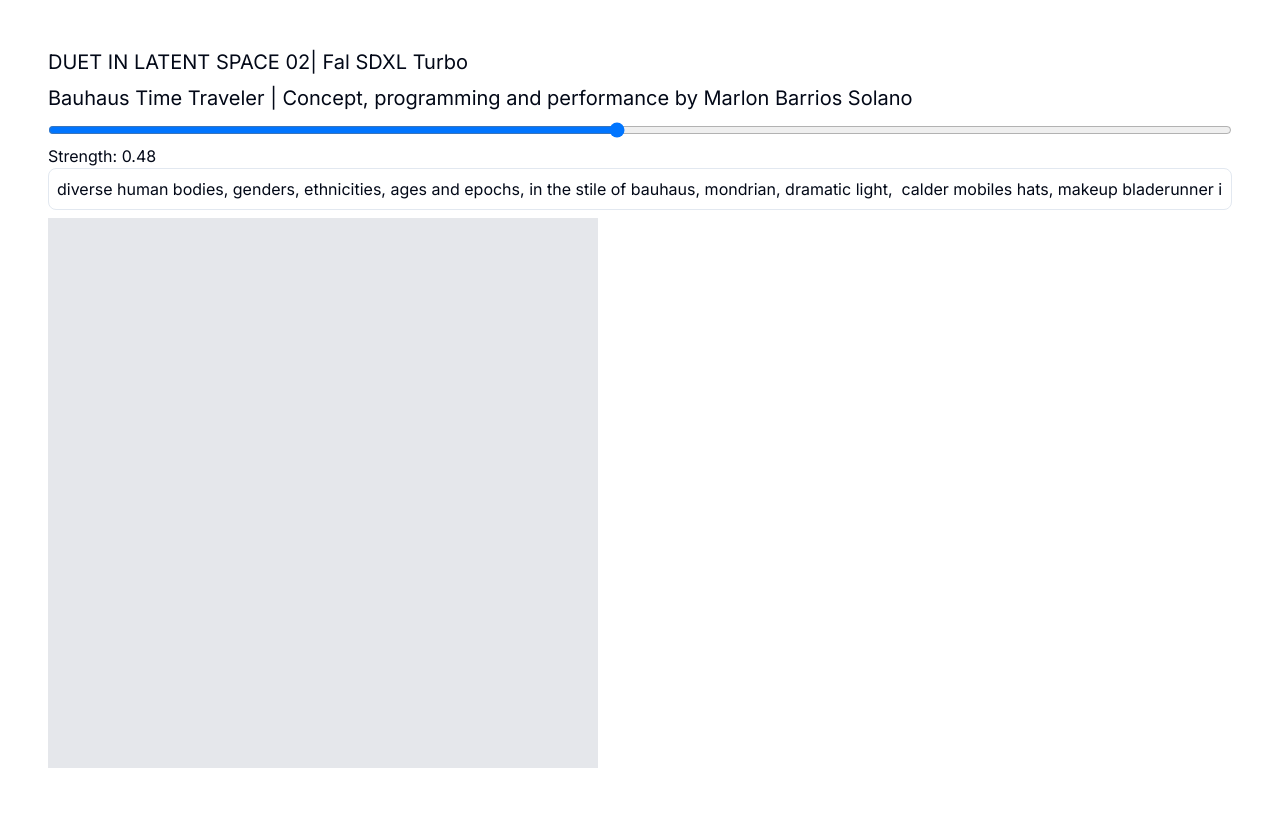
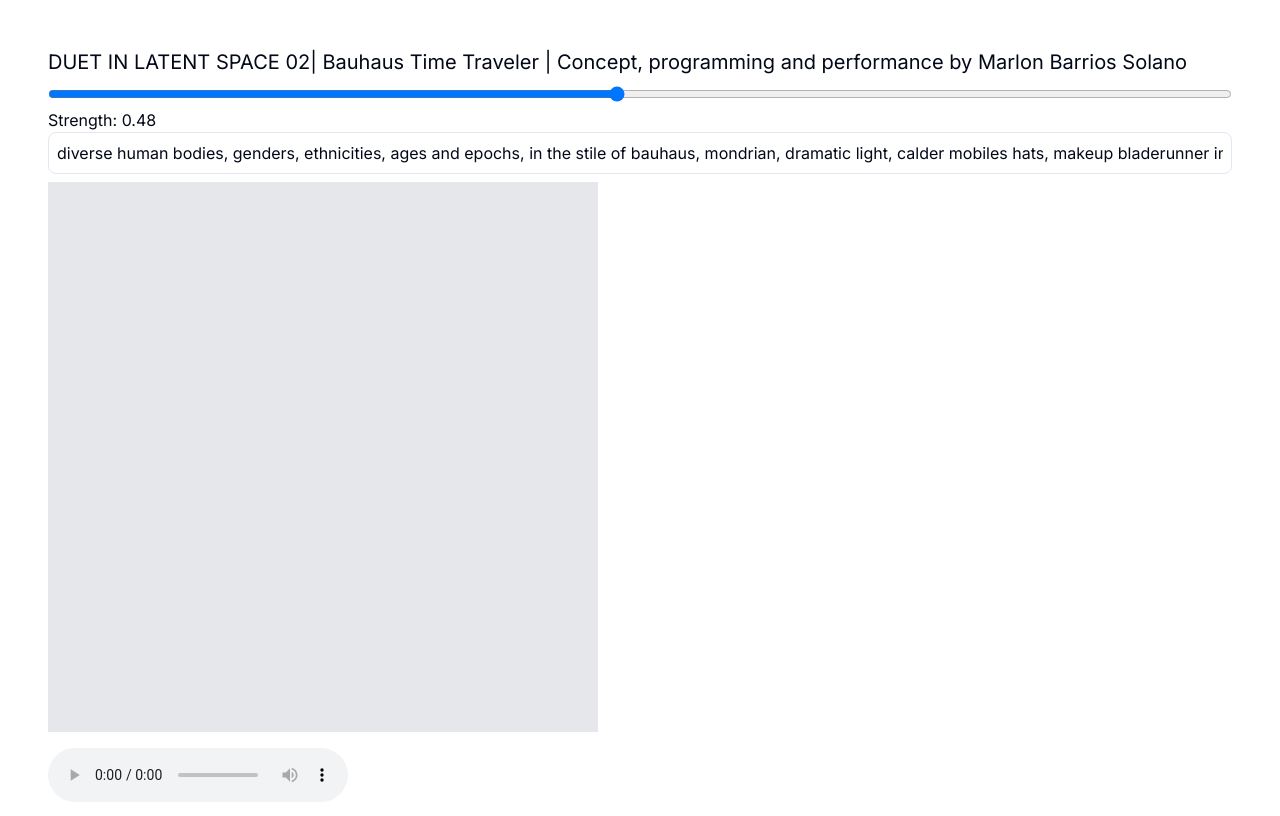
Before and after one commit to marlonbarrios/bauhaus-time-traveler, a Next.js app: page / in a window 1280 px wide. Built offline with nearby package versions, Linux system fonts and the light colour scheme; no server answers; what @fal-ai/serverless-client would draw is missing.

Commit message:
tima traveler bauhaus

```diff
--- a/app/page.tsx
+++ b/app/page.tsx
@@ -1,5 +1,4 @@
-
-'use client'
+'use client';
 import { useState, useEffect, useRef, useCallback } from 'react';
 import Webcam from 'react-webcam';
 import * as fal from '@fal-ai/serverless-client';
@@ -12,30 +11,27 @@ fal.config({
 const seed = Math.floor(Math.random() * 100000);
 
 export default function Home() {
-  const [input, setInput] = useState('diverse human bodies, genders, ethnicities, ages and epochs, in the stile of bauhaus, mondrian, dramatic light,  calder mobiles hats, makeup bladerunner in eyes,  photo-realistic, spectacular transparent structure as helmet and body suit transparent, colorful goggles, bauhaus background');
+  const [input, setInput] = useState('diverse human bodies, genders, ethnicities, ages and epochs, in the stile of bauhaus, mondrian, dramatic light, calder mobiles hats, makeup bladerunner in eyes, photo-realistic, spectacular transparent structure as helmet and body suit transparent, colorful goggles, bauhaus background');
   const [image, setImage] = useState<string | null>(null);
   const [strength, setStrength] = useState(0.48);
+  const [audioSrc, setAudioSrc] = useState('/bauhaus.mp3'); // Initialize with the path to your audio file
 
   const webcamRef = useRef<Webcam>(null);
 
-  // Ensure that baseArgs are defined within the component but outside of the useEffect or any function that might be recreated on each render
   const baseArgs = useCallback(() => ({
     sync_mode: true,
     strength,
     seed,
   }), [strength]);
 
-  // Define getDataUrl function
   const getDataUrl = useCallback(async () => {
     return webcamRef.current?.getScreenshot();
   }, [webcamRef]);
 
-  // Define captureImageAndSend within useEffect or as a useCallback if used outside of useEffect
   useEffect(() => {
     const captureImageAndSend = async () => {
       const dataUrl = await getDataUrl();
       if (dataUrl) {
-        // Assuming send is a method from fal.realtime.connect
         fal.realtime.connect('110602490-sdxl-turbo-realtime', {
           connectionKey: 'realtime-nextjs-app',
           onResult: (result) => {
@@ -50,7 +46,7 @@ export default function Home() {
       }
     };
 
-    const captureInterval = 50; // Adjusted for demonstration
+    const captureInterval = 20; // Adjust as needed
     const intervalId = setInterval(captureImageAndSend, captureInterval);
 
     return () => clearInterval(intervalId);
@@ -58,51 +54,30 @@ export default function Home() {
 
   return (
     <main className="p-12">
-<p className="text-xl mb-2">DUET IN LATENT SPACE 02| Fal SDXL Turbo</p>
-      <p className="text-xl mb-2">Bauhaus Time Traveler | Concept, programming and performance by<a href='https://marlonbarrios.github.io/'> Marlon Barrios Solano</a></p>
-      <input
-        type="range"
-        min="0"
-        max="1"
-        step="0.01"
-        value={strength}
-        className="w-full"
-        onChange={(e) => setStrength(parseFloat(e.target.value))}
-      />
+      <p className="text-xl mb-2">DUET IN LATENT SPACE 02| Bauhaus Time Traveler | Concept, programming and performance by<a href='https://marlonbarrios.github.io/'> Marlon Barrios Solano</a></p>
+      <input type="range" min="0" max="1" step="0.01" value={strength} className="w-full" onChange={(e) => setStrength(parseFloat(e.target.value))}/>
       <p>Strength: {strength}</p>
-      <input
-        className='border rounded-lg p-2 w-full mb-2'
-        value={input}
-        onChange={async (e) => {
-          setInput(e.target.value);
-          // Directly call captureImageAndSend here if needed or leave it to be handled within useEffect
-        }}
-      />
-
+      <input className='border rounded-lg p-2 w-full mb-2' value={input} onChange={(e) => setInput(e.target.value)}/>
 
       <div className='flex gap-4'>
         <div className="w-[550px] h-[550px] bg-gray-200">
-          <Webcam
-            audio={false}
-            ref={webcamRef}
-            screenshotFormat="image/jpeg"
-            width={550}
-            height={550}
-            className="w-full h-full"
-          />
+          <Webcam audio={false} ref={webcamRef} screenshotFormat="image/jpeg" width={650} height={650} className="w-full h-full"/>
+          <div className="audio-player my-4">
+        <audio controls src={audioSrc}>
+          Your browser does not support the audio element.
+        </audio>
+      </div>
         </div>
+        {/* Audio Player */}
+
         {image && (
-          <div className="w-[750px] h-[750px]">
-            <Image
-              src={image}
-              width={650}
-              height={650}
-              alt="Processed image"
-              layout="responsive"
-            />
+          <div className="w-[1050px] h-[1050px]">
+            <Image src={image} width={1050} height={1050} alt="Processed image" layout="responsive"/>
           </div>
         )}
       </div>
+
+
     </main>
   );
 }
```
Also changed, not shown: 1 other file (tests, documents, lock files or other folders).
